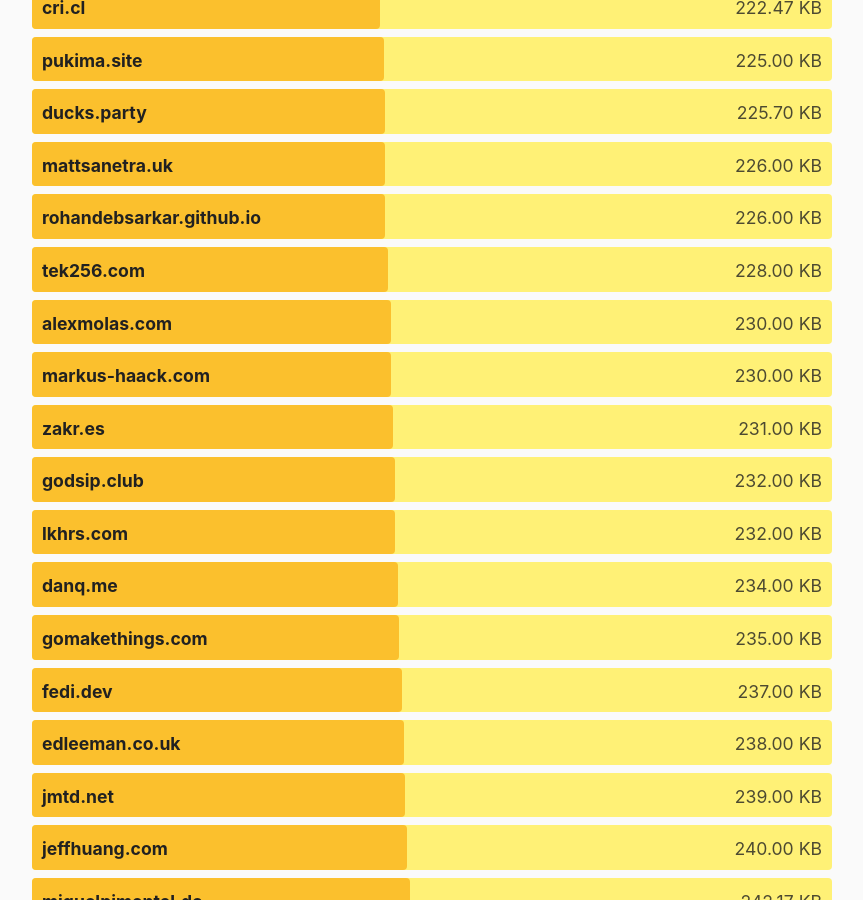
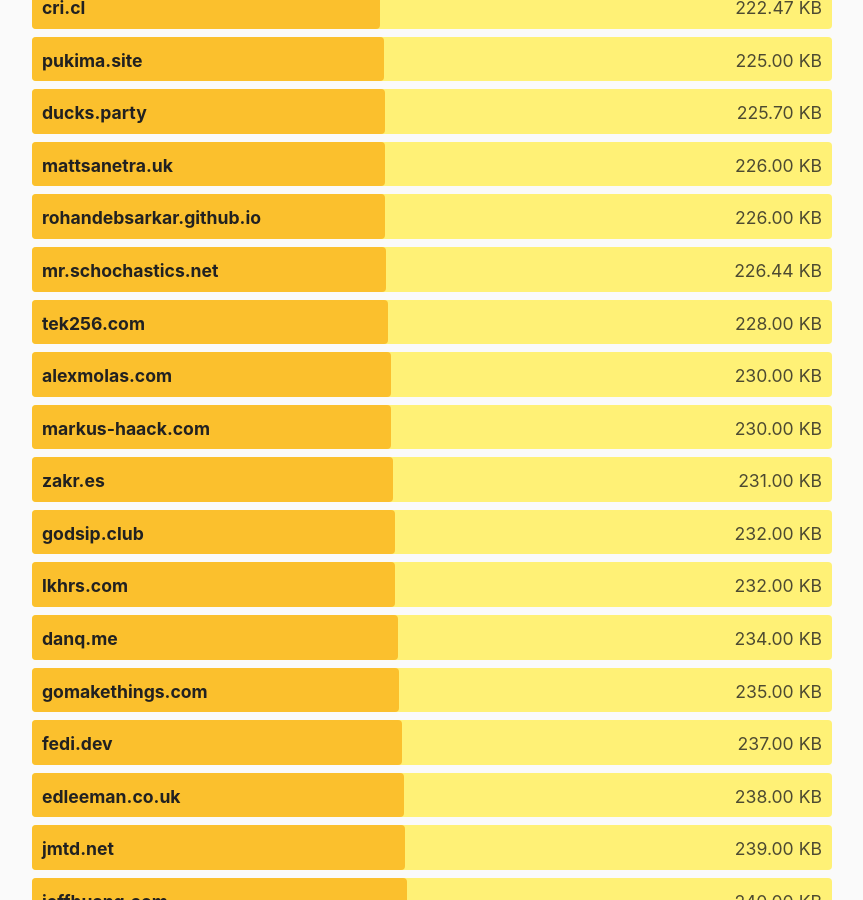
Before and after one commit to kevquirk/512kb.club, a Jekyll site: the page built from index.md, in a window 1280 px wide and 900 px high, scrolled down 36515 px. Shown: the whole window, without its empty margins (208-1071 px from the left). Built offline with Jekyll 4.4.1, drawn with Linux system fonts in a browser that asks for light colours.

Commit message:
added schochastics.net

```diff
--- a/_data/sites.yml
+++ b/_data/sites.yml
@@ -4282,3 +4282,8 @@
   url: https://zwieratko.sk/
   size: 28.07
   last_checked: 2024-02-11
+
+- domain: mr.schochastics.net
+  url: https://mr.schochastics.net/
+  size: 226.44
+  last_checked: 2024-09-09
```
